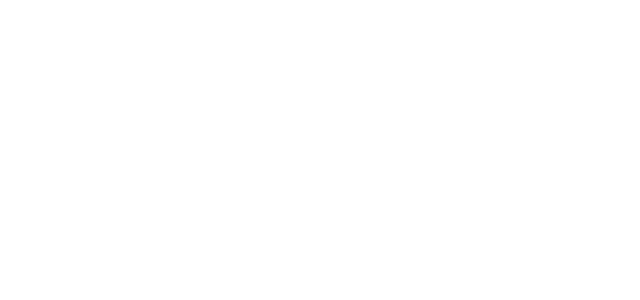
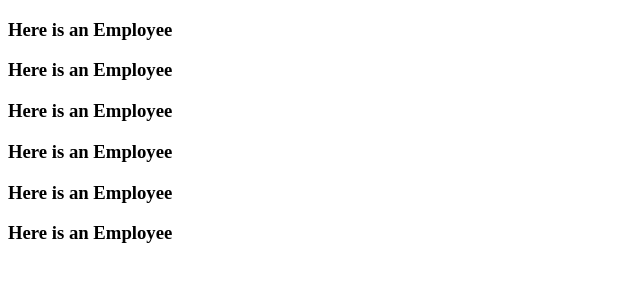
Before and after one commit to richardyhayashi/react-js-full-course-caleb-curry, a React (Create React App) app in the folder src/: page / in a window 1280 px wide. Shown: the top 300 px of the page, without its empty margins (0-640 px from the left). Built offline with nearby package versions, Linux system fonts and the light colour scheme.

Commit message:
Finished Chapter #4.

```diff
--- a/src/public/index.html
+++ b/src/public/index.html
@@ -2,7 +2,6 @@
 <html lang="en">
   <head>
     <meta charset="utf-8" />
-    <link rel="icon" href="%PUBLIC_URL%/favicon.ico" />
     <meta name="viewport" content="width=device-width, initial-scale=1" />
     <meta name="theme-color" content="#000000" />
     <meta
--- a/src/src/App.js
+++ b/src/src/App.js
@@ -1,8 +1,25 @@
+import Employee from './components/Employee';
 import './App.css';
 
 function App() {
+  console.log('Hello there!');
+  const showEmplpoyees = true;
+
   return (
     <div className="App">
+      {console.log('Inside the return!')}
+      {showEmplpoyees ? (
+        <>
+          <Employee />
+          <Employee />
+          <Employee />
+          <Employee />
+          <Employee />
+          <Employee />
+        </>
+      ) : (
+        <p>No Employees</p>
+      )}
     </div>
   );
 }
--- /dev/null
+++ b/src/src/components/Employee.js
@@ -0,0 +1,9 @@
+import React from 'react';
+
+const Employee = () => {
+  return (
+    <h3> Here is an Employee</h3>
+  );
+};
+
+export default Employee;
```
Also changed, not shown: src/public/manifest.json, 1 other file (tests, documents, lock files or other folders).
